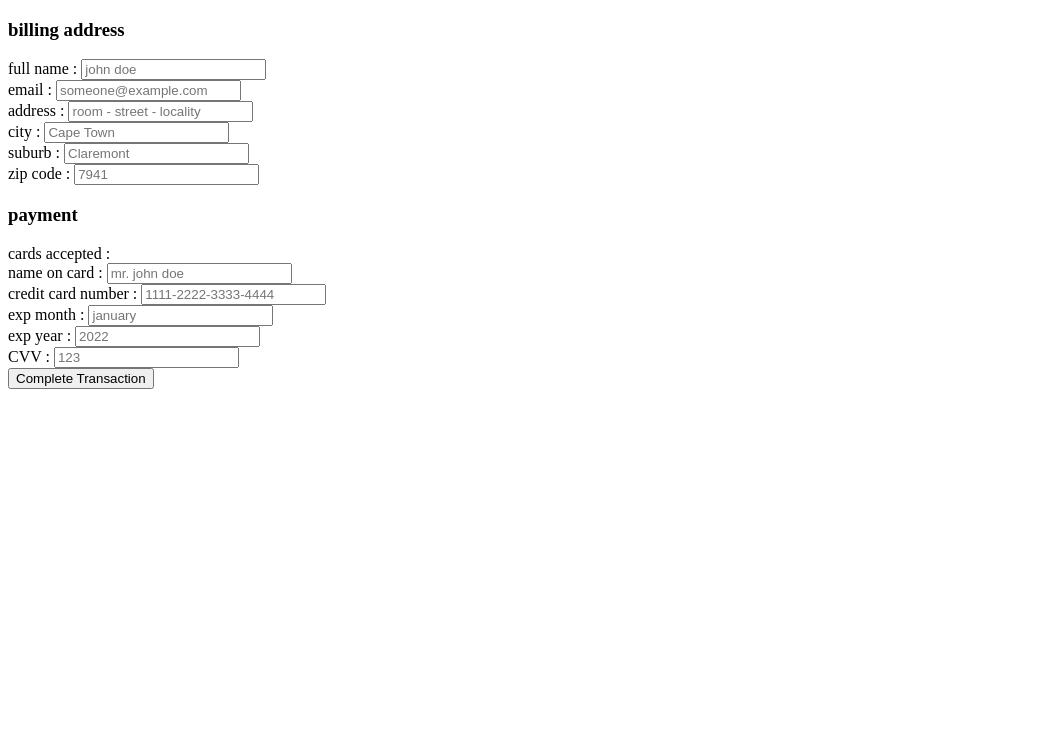
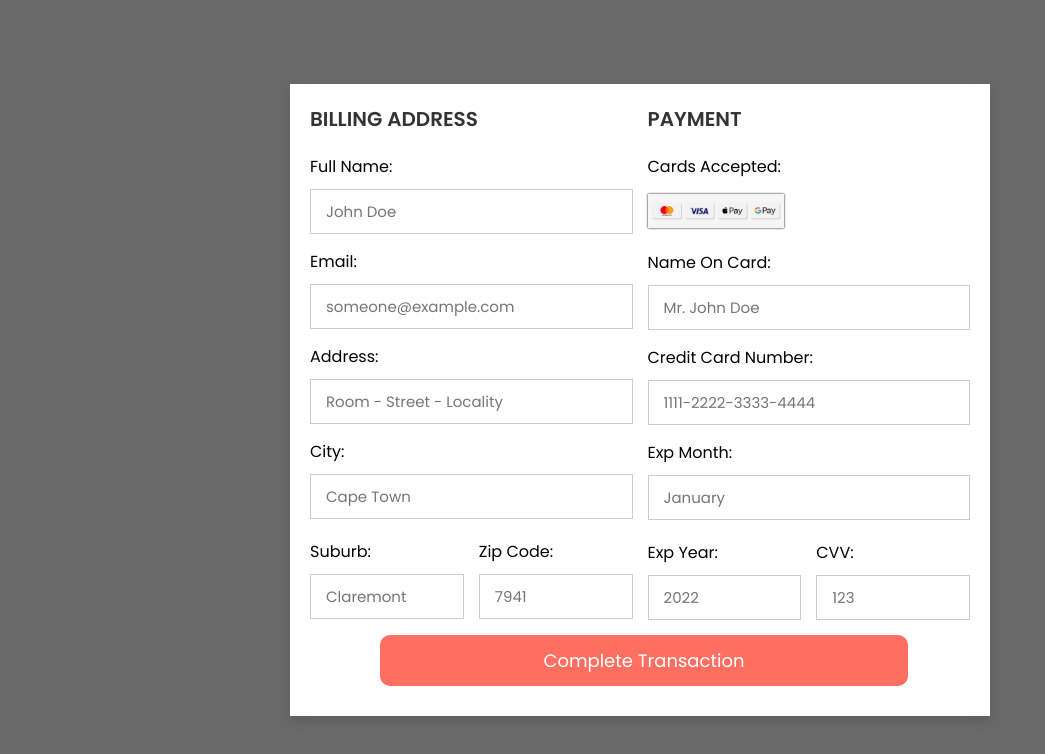
Before and after one commit to muddathirjulie/Online-Services, a plain HTML site: page payment.html in a window 1280 px wide. Shown: the whole page, without its empty margins (0-1045 px from the left). Drawn offline with Linux system fonts and the light colour scheme.

Commit message:
fixed payment

```diff
--- a/payment.css
+++ b/payment.css
@@ -83,7 +83,7 @@
     outline: 0;
     padding: 12px;
     color: white;
-    background-color: #000;
+    background-color: #ff6f61;
     text-align: center;
     cursor: pointer;
     width: 80%;
@@ -96,5 +96,5 @@
 
 
 .container form .submit-btn:hover{
-  background: black;
+  background:  #e66053;
 }
--- a/payment.html
+++ b/payment.html
@@ -1,76 +1,84 @@
 <!DOCTYPE html>
 <html lang="en">
   <head>
-    <title>Checkout</title>
     <meta charset="UTF-8" />
     <meta http-equiv="X-UA-Compatible" content="IE=edge" />
     <meta name="viewport" content="width=device-width, initial-scale=1.0" />
+    <title>Checkout</title>
+    <link rel="stylesheet" href="payment.css" />
+    <style>
+      .confirmation {
+        display: none;
+      }
 
-    <link rel="stylesheet" href="checkout.css" />
+      .confirmation a {
+        display: block;
+        text-align: center;
+        color: black;
+        text-decoration: none;
+        margin-top: 20px;
+      }
+    </style>
   </head>
   <body>
     <div class="container">
-      <form action="">
+      <form id="checkoutForm" action="">
         <div class="row">
           <div class="col">
-            <h3 class="title">billing address</h3>
-
+            <h3 class="title">Billing Address</h3>
             <div class="inputBox">
-              <span>full name :</span>
-              <input type="text" placeholder="john doe" />
+              <span>Full Name:</span>
+              <input type="text" placeholder="John Doe" />
             </div>
             <div class="inputBox">
-              <span>email :</span>
+              <span>Email:</span>
               <input type="email" placeholder="someone@example.com" />
             </div>
             <div class="inputBox">
-              <span>address :</span>
-              <input type="text" placeholder="room - street - locality" />
+              <span>Address:</span>
+              <input type="text" placeholder="Room - Street - Locality" />
             </div>
             <div class="inputBox">
-              <span>city :</span>
+              <span>City:</span>
               <input type="text" placeholder="Cape Town" />
             </div>
-
             <div class="flex">
               <div class="inputBox">
-                <span>suburb :</span>
+                <span>Suburb:</span>
                 <input type="text" placeholder="Claremont" />
               </div>
               <div class="inputBox">
-                <span>zip code :</span>
+                <span>Zip Code:</span>
                 <input type="text" placeholder="7941" />
               </div>
             </div>
           </div>
 
           <div class="col">
-            <h3 class="title">payment</h3>
-
+            <h3 class="title">Payment</h3>
             <div class="inputBox">
-              <span>cards accepted :</span>
-              <img src="img/card_img.png" alt="" />
+              <span>Cards Accepted:</span>
+              <img src="payment.jpg" alt="" />
             </div>
             <div class="inputBox">
-              <span>name on card :</span>
-              <input type="text" placeholder="mr. john doe" />
+              <span>Name on Card:</span>
+              <input type="text" placeholder="Mr. John Doe" />
             </div>
             <div class="inputBox">
-              <span>credit card number :</span>
+              <span>Credit Card Number:</span>
               <input type="number" placeholder="1111-2222-3333-4444" />
             </div>
             <div class="inputBox">
-              <span>exp month :</span>
-              <input type="text" placeholder="january" />
+              <span>Exp Month:</span>
+              <input type="text" placeholder="January" />
             </div>
-
             <div class="flex">
               <div class="inputBox">
-                <span>exp year :</span>
+                <span>Exp Year:</span>
                 <input type="number" placeholder="2022" />
               </div>
               <div class="inputBox">
-                <span>CVV :</span>
+                <span>CVV:</span>
                 <input type="text" placeholder="123" />
               </div>
             </div>
@@ -78,11 +86,31 @@
         </div>
 
         <div class="checkout">
-          <a href="done.html"
-            ><button class="btn">Complete Transaction</button></a
-          >
+          <button id="completeTransactionBtn" class="btn">
+            Complete Transaction
+          </button>
         </div>
       </form>
+
+      <div id="confirmationMessage" class="confirmation">
+        <h2>Payment Successful!</h2>
+        <p>
+          Thank you for your payment. Your transaction has been completed
+          successfully. <br />
+          <a href="index.html">Back to Home</a>
+        </p>
+      </div>
     </div>
+
+    <script>
+      document
+        .getElementById("completeTransactionBtn")
+        .addEventListener("click", function (event) {
+          event.preventDefault();
+          document.getElementById("checkoutForm").style.display = "none";
+          document.getElementById("confirmationMessage").style.display =
+            "block";
+        });
+    </script>
   </body>
 </html>
```
Also changed, not shown: confirm.html (+0 -1 lines), done.html (added, +21 -0 lines), payment.jpg (added), styles.css (line endings or trailing spaces).
